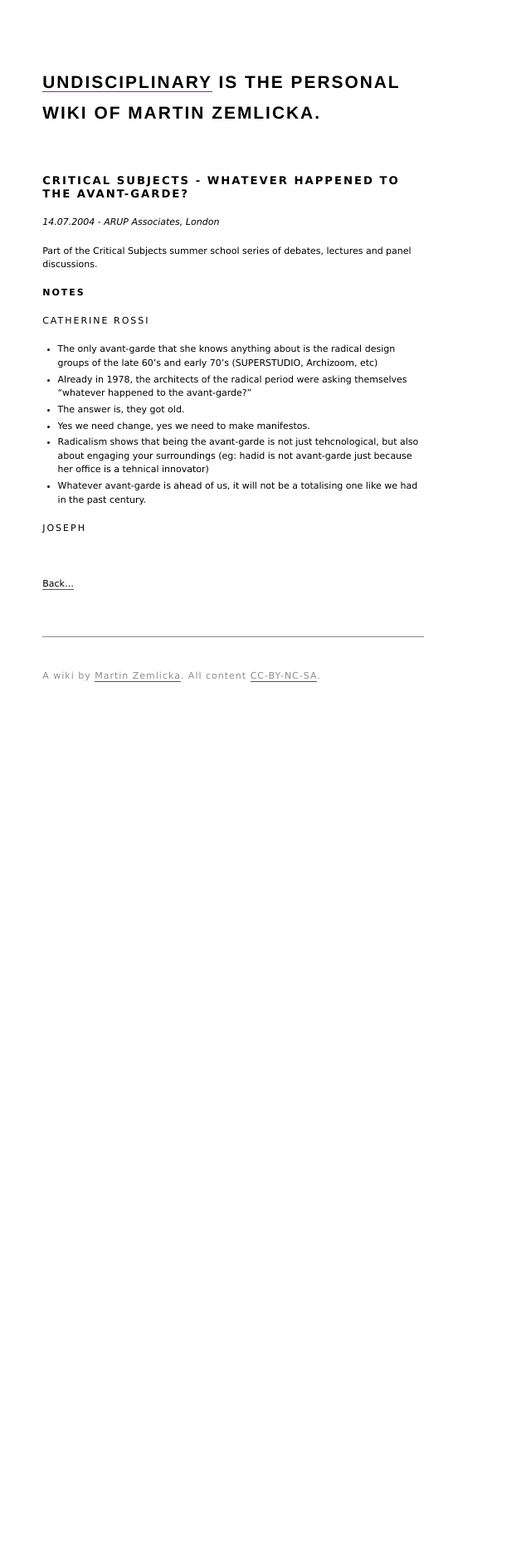
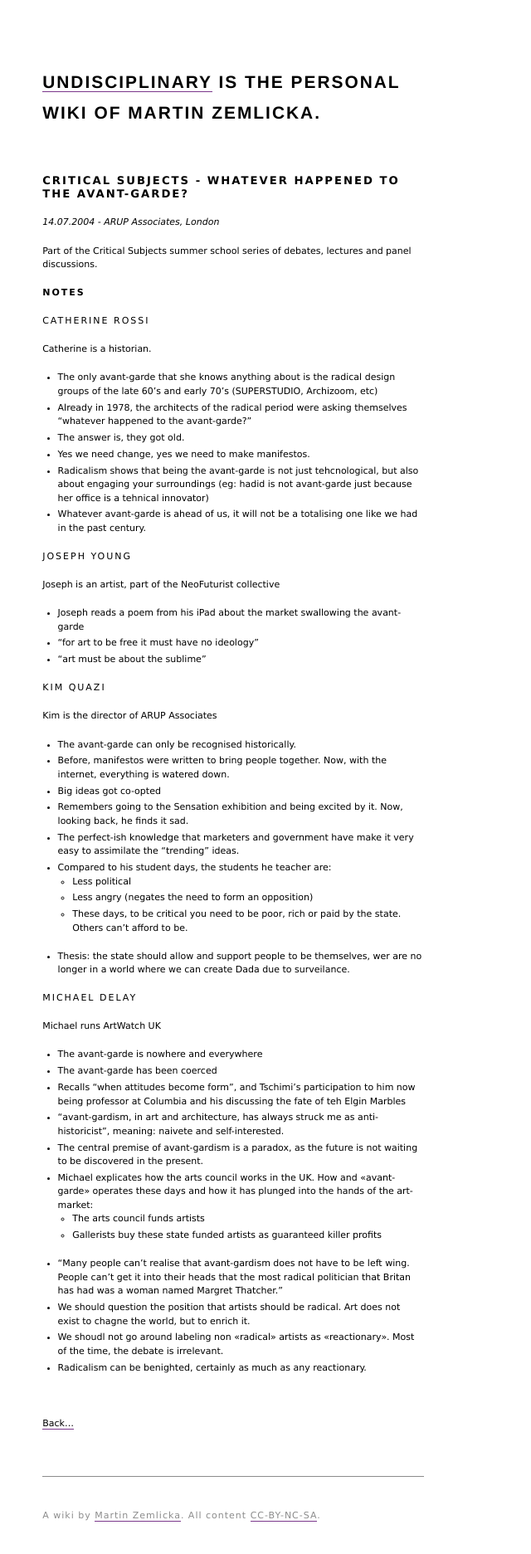
Before and after one commit to zmlka/undisciplinary, a Jekyll site: the page built from whatever_happened_avant-garde.md, in a window 1280 px wide. Shown: the whole page at 83% size, without its empty margins (0-640 px from the left). Built offline with Jekyll 4.4.1, drawn with Linux system fonts in a browser that asks for light colours; before the commit the page ends 900 px from its top, so only the background shows below that.

Commit message:
Update whatever_happened_avant-garde.md

```diff
--- a/whatever_happened_avant-garde.md
+++ b/whatever_happened_avant-garde.md
@@ -13,6 +13,8 @@ Part of the Critical Subjects summer school series of debates, lectures and pane
 
 ### Catherine Rossi
 
+Catherine is a historian.
+
 - The only avant-garde that she knows anything about is the radical design groups of the late 60's and early 70's (SUPERSTUDIO, Archizoom, etc)
 - Already in 1978, the architects of the radical period were asking themselves "whatever happened to the avant-garde?"
 - The answer is, they got old.
@@ -20,4 +22,42 @@ Part of the Critical Subjects summer school series of debates, lectures and pane
 - Radicalism shows that being the avant-garde is not just tehcnological, but also about engaging your surroundings (eg: hadid is not avant-garde just because her office is a tehnical innovator)
 - Whatever avant-garde is ahead of us, it will not be a totalising one like we had in the past century.
 
-### Joseph
+### Joseph Young
+
+Joseph is an artist, part of the NeoFuturist collective
+
+- Joseph reads a poem from his iPad about the market swallowing the avant-garde
+- "for art to be free it must have no ideology"
+- "art must be about the sublime"
+
+### Kim Quazi
+
+Kim is the director of ARUP Associates
+
+- The avant-garde can only be recognised historically.
+- Before, manifestos were written to bring people together. Now, with the internet, everything is watered down.
+- Big ideas got co-opted
+- Remembers going to the Sensation exhibition and being excited by it. Now, looking back, he finds it sad.
+- The perfect-ish knowledge that marketers and government have make it very easy to assimilate the "trending" ideas.
+- Compared to his student days, the students he teacher are:
+  - Less political
+  - Less angry (negates the need to form an opposition)
+  - These days, to be critical you need to be poor, rich or paid by the state. Others can't afford to be.
+- Thesis: the state should allow and support people to be themselves, wer are no longer in a world where we can create Dada due to surveilance.
+
+### Michael Delay
+
+Michael runs ArtWatch UK
+
+- The avant-garde is nowhere and everywhere
+- The avant-garde has been coerced
+- Recalls "when attitudes become form", and Tschimi's participation to him now being professor at Columbia and his discussing the fate of teh Elgin Marbles
+- "avant-gardism, in art and architecture, has always struck me as anti-historicist", meaning: naivete and self-interested.
+- The central premise of avant-gardism is a paradox, as the future is not waiting to be discovered in the present.
+- Michael explicates how the arts council works in the UK. How and «avant-garde» operates these days and how it has plunged into the hands of the art-market:
+  - The arts council funds artists
+  - Gallerists buy these state funded artists as guaranteed killer profits
+- "Many people can't realise that avant-gardism does not have to be left wing. People can't get it into their heads that the most radical politician that Britan has had was a woman named Margret Thatcher."
+- We should question the position that artists should be radical. Art does not exist to chagne the world, but to enrich it.
+- We shoudl not go around labeling non «radical» artists as «reactionary». Most of the time, the debate is irrelevant.
+- Radicalism can be benighted, certainly as much as any reactionary.
```
Also changed, not shown: other parts of whatever_happened_avant-garde.md (+1 -1 lines).
